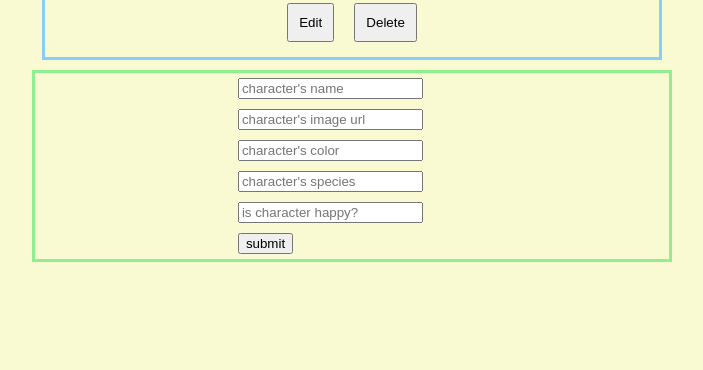
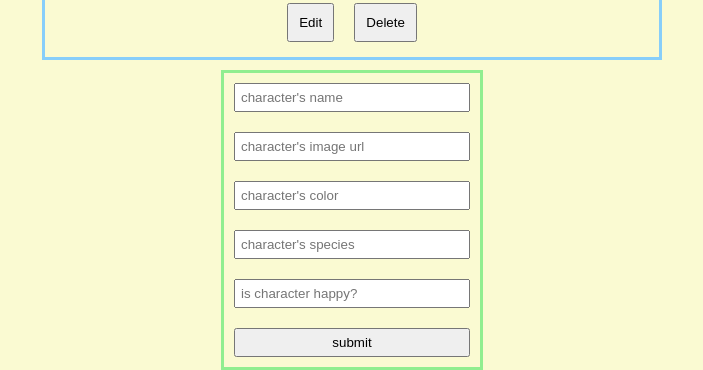
Before and after one commit to TylerTaylor/Phase-2-React-Lecture-Routes-082123, a React (Create React App) app: page / in a window 1280 px wide. Shown: the part 4922-5292 px from the top of the page, without its empty margins (288-991 px from the left). Before the commit the page ends 5184 px from the top, so only its background shows below. Built offline with nearby package versions, Linux system fonts and the light colour scheme; data requests are answered from the project's data file.

Commit message:
initial commit

```diff
--- a/src/components/Characters.js
+++ b/src/components/Characters.js
@@ -9,7 +9,6 @@ function Characters( { charArr, setCharArr, searchTerm } ) {
         return charObj.name.toLowerCase().includes(searchTerm.toLowerCase())
     })
 
-    // TODO: Character component will need the charArr and setCharArr - pass them here as props
     const mappedCharArr = filteredCharArr.map((charObj) => (
         <Character
             key = {charObj.id}
@@ -20,10 +19,11 @@ function Characters( { charArr, setCharArr, searchTerm } ) {
     ))
 
     return (
-        <>
+        <div className="characters">
             {mappedCharArr}
+            {/* TODO move the form to its own route */}
             <NewCharacter charArr = {charArr} setCharArr = {setCharArr} />
-        </>
+        </div>
     )
 
 }
--- a/src/components/NewCharacter.js
+++ b/src/components/NewCharacter.js
@@ -41,7 +41,7 @@ function NewCharacter( { charArr, setCharArr } ) {
     }
 
     return (
-        <>
+        <div className="add-character">
             <form onSubmit = {(e) => addNewChar(e)}>
                 <input placeholder = "character's name" name = "name" />
                 <input placeholder = "character's image url" name = "image" />
@@ -50,7 +50,7 @@ function NewCharacter( { charArr, setCharArr } ) {
                 <input placeholder = "is character happy?" name = "happiness" />
                 <input type = "submit" value = "submit" />
             </form>
-        </>
+        </div>
     )
 }
 
--- a/src/index.js
+++ b/src/index.js
@@ -8,10 +8,9 @@ import App from "./components/App"
 
 import "./stylesheets/lecture-5.css"
 
-// component
+// TODO 1 - import BrowserRouter from 'react-router-dom' and wrap our whole app with it
+
 function Index() {
-
-    // returns JSX
     return (
         <App />
     )
--- a/src/stylesheets/lecture-5.css
+++ b/src/stylesheets/lecture-5.css
@@ -1,7 +1,10 @@
 body {
     background-color : lightgoldenrodyellow;
     margin : auto;
-    width : 50%;
+    width : 100%;
+
+    display: flex;
+    flex-direction: column;
 }
 
 h2 {
@@ -81,3 +84,78 @@ img {
 .edit-form label {
     margin-left: 5px;
 }
+
+/* landing page */
+.home-container {
+    color: lightskyblue;
+    display: flex;
+    flex-direction: column;
+
+    justify-content: center;
+    align-items: center;
+
+    font-size: 1.3em;
+}
+
+.home-container h1 {
+    margin-bottom: 0;
+}
+
+/* character form */
+.add-character {
+    display: flex;
+    flex-direction: column;
+    align-items: center;
+}
+
+.add-character, .character-detail h1 {
+    color: lightskyblue;
+}
+
+.add-character form {
+    display: flex;
+    flex-direction: column;
+    width: 40%;
+}
+
+.add-character form > input {
+    margin: 10px;
+    padding: 5px;
+}
+
+.character-detail {
+    display: flex;
+    flex-direction: column;
+    justify-content: center;
+    align-items: center;
+}
+
+a {
+    text-decoration: none;
+}
+
+.navbar {
+    display: flex;
+    justify-content: space-between;
+    align-items: center;
+    padding-left: 20px;
+    padding-right: 20px;
+    background-color: lightskyblue;
+    height: 50px;
+}
+
+.navbar a {
+    text-decoration: none;
+    color: lightgoldenrodyellow;
+    font-size: 1.5em;
+    font-weight: bold;
+}
+
+.nav-links a {
+    margin-left: 30px;
+}
+
+.characters {
+    width: 50%;
+    margin: 0 auto;
+}
```
Also changed, not shown: src/components/App.js (+8 -1 lines), src/components/Character.js (+1 -15 lines), src/components/CharacterDetail.js (added, +24 -0 lines), src/components/Home.js (added, +18 -0 lines), 1 other file (tests, documents, lock files or other folders).
